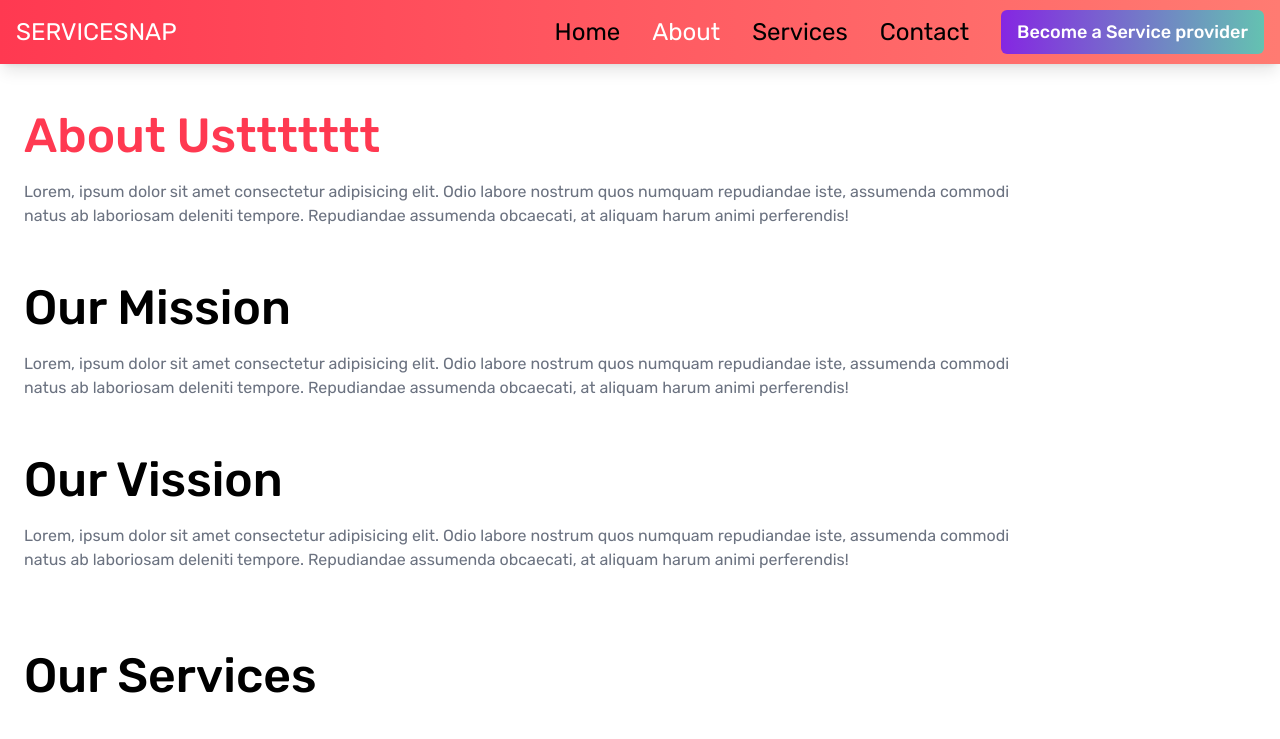
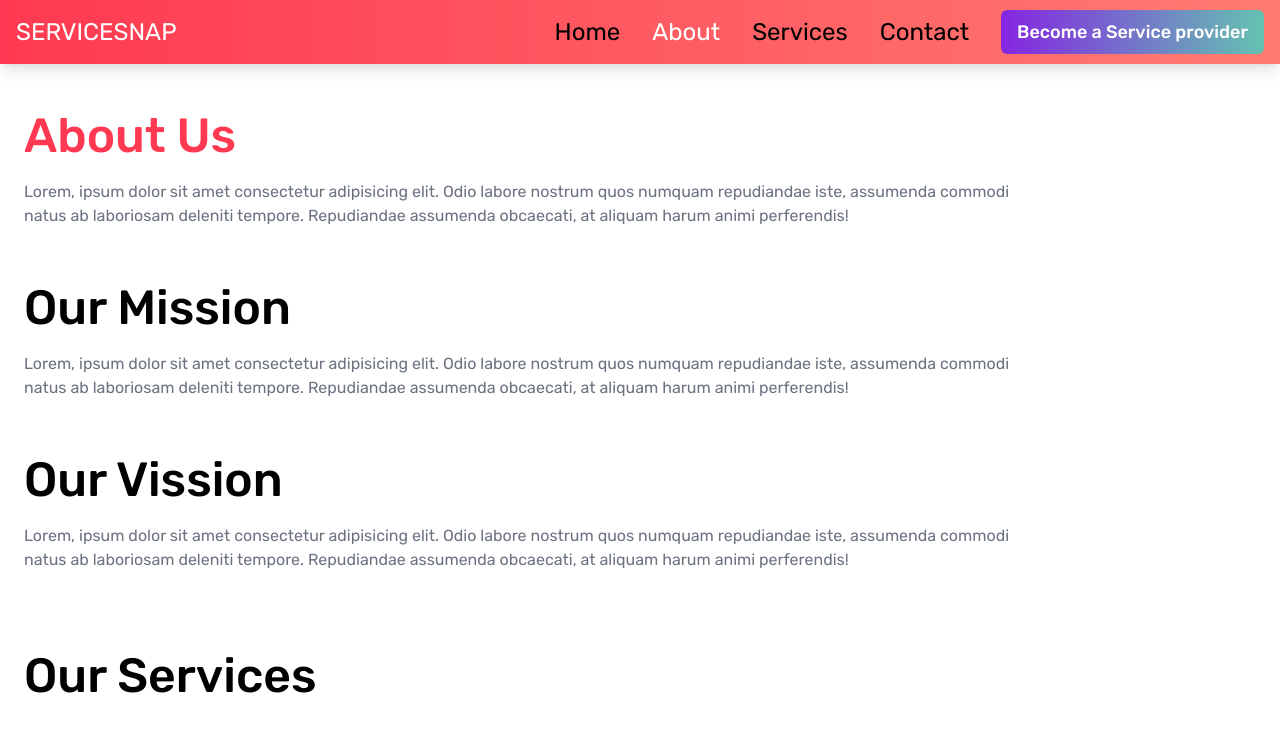
Before and after one commit to rbrazib77/servicesnap, a React (Vite) app: page /about in a window 1280 px wide. Shown: the top 739 px of the page. Built offline with nearby package versions, Linux system fonts and the light colour scheme.

Commit message:
error slove

```diff
--- a/src/pages/About.jsx
+++ b/src/pages/About.jsx
@@ -9,7 +9,7 @@ const About = () => {
         <div className="px-6">
           <div className="pt-10">
             <h2 className="text-3xl md:text-5xl text-center md:text-left font-rubikMedium text-primary pt-4 pb-5">
-              About Usttttttt
+              About Us
             </h2>
             <p className="text-base text-gray-500 font-rubikRegular md:w-4/5">
               Lorem, ipsum dolor sit amet consectetur adipisicing elit. Odio
```
